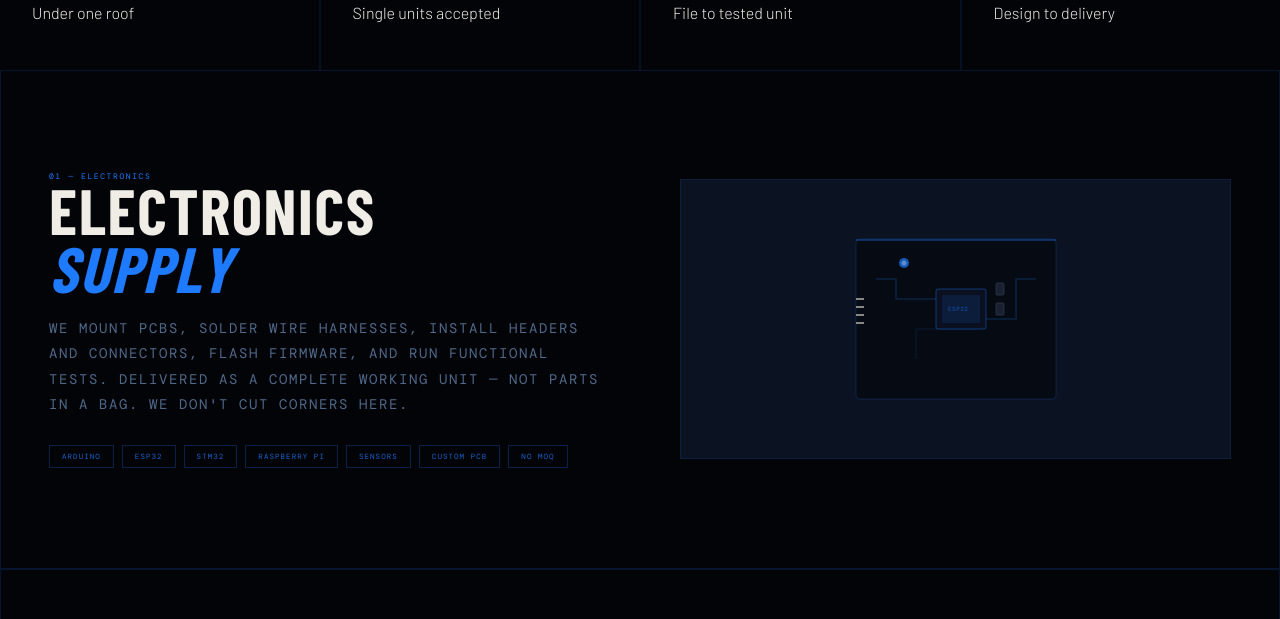
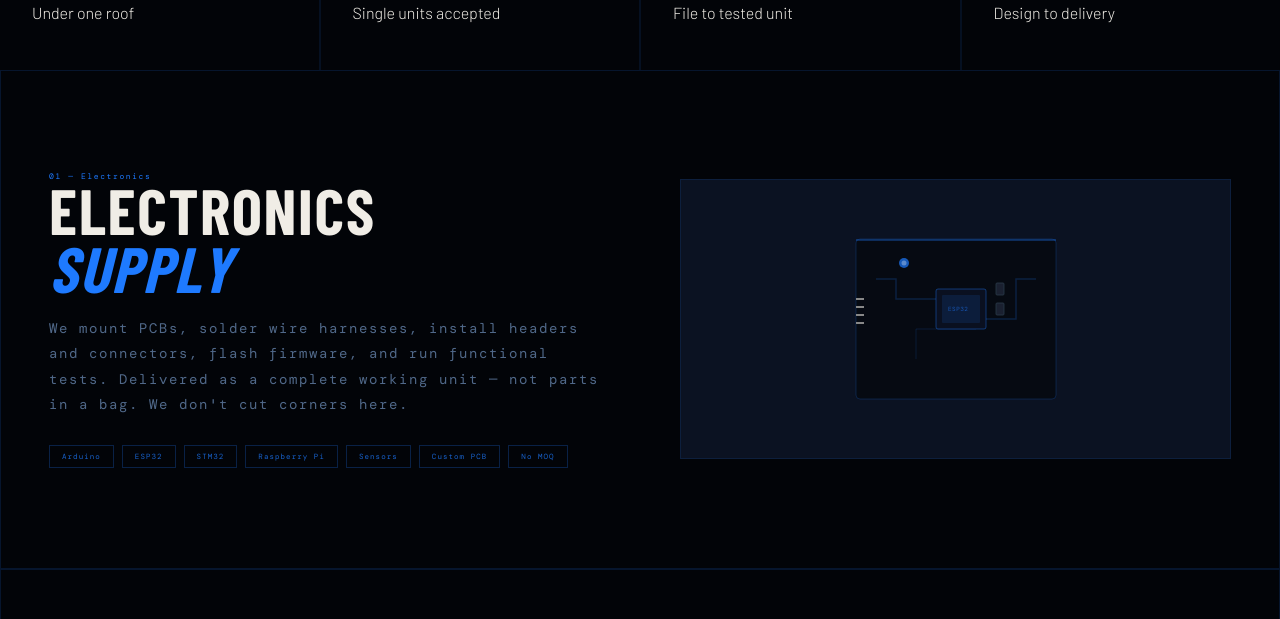
Before and after one commit to solid-labs-3d/solidlabs-website, a React (Vite) app: page /extreme in a window 1280 px wide. Shown: the part 964-1583 px from the top of the page. Built offline with nearby package versions, Linux system fonts and the light colour scheme; a web font is replaced by a local one.

Commit message:
text decoration

```diff
--- a/src/pages/Extreme.jsx
+++ b/src/pages/Extreme.jsx
@@ -1809,130 +1809,6 @@ export default function Extreme() {
         ))}
       </div>
 
-      {/* ══ SERVICE STACK OVERVIEW ════════════════
-      <section
-        className="sec-pad"
-        style={{
-          background: "#030610",
-          borderBottom: "1px solid rgba(30,122,255,.1)",
-        }}
-      >
-        <div className="sh rv" style={{ borderColor: "rgba(30,122,255,.12)" }}>
-          <h2 className="sh-t" style={{ color: "#f0ede6" }}>
-            Our Full Stack
-          </h2>
-          <span
-            style={{
-              fontFamily: "var(--ff-mono)",
-              fontSize: "8.5px",
-              letterSpacing: ".2em",
-              textTransform: "uppercase",
-              color: "rgba(30,122,255,.3)",
-            }}
-          >
-            Every process — one team
-          </span>
-        </div>
-        <div
-          style={{
-            display: "grid",
-            gridTemplateColumns: "repeat(4,1fr)",
-            gap: 2,
-            background: "rgba(30,122,255,.08)",
-          }}
-          className="rv d1"
-        >
-          {SERVICE_STACK.map((s) => (
-            <div
-              key={s.label}
-              style={{
-                background: "#030610",
-                padding: "28px 24px",
-                borderBottom: "1px solid rgba(30,122,255,.08)",
-                position: "relative",
-                transition: "background .2s",
-                cursor: s.link ? "pointer" : "default",
-              }}
-              onClick={() => s.link && nav(s.link)}
-              onMouseEnter={(e) =>
-                (e.currentTarget.style.background = "#060a14")
-              }
-              onMouseLeave={(e) =>
-                (e.currentTarget.style.background = "#030610")
-              }
-            >
-              {s.soon && (
-                <div
-                  style={{
-                    position: "absolute",
-                    top: 12,
-                    right: 12,
-                    fontFamily: "var(--ff-mono)",
-                    fontSize: "7px",
-                    letterSpacing: ".14em",
-                    textTransform: "uppercase",
-                    color: "#1e7aff",
-                    border: "1px solid rgba(30,122,255,.3)",
-                    padding: "2px 7px",
-                  }}
-                >
-                  Soon
-                </div>
-              )}
-              {s.link && (
-                <div
-                  style={{
-                    position: "absolute",
-                    top: 12,
-                    right: 12,
-                    fontFamily: "var(--ff-mono)",
-                    fontSize: "7px",
-                    letterSpacing: ".1em",
-                    color: "rgba(30,122,255,.4)",
-                  }}
-                >
-                  →
-                </div>
-              )}
-              <div
-                style={{
-                  fontFamily: "var(--ff-cond)",
-                  fontWeight: 900,
-                  fontSize: 28,
-                  color: "rgba(30,122,255,.4)",
-                  marginBottom: 10,
-                  lineHeight: 1,
-                }}
-              >
-                {s.icon}
-              </div>
-              <div
-                style={{
-                  fontFamily: "var(--ff-cond)",
-                  fontWeight: 800,
-                  fontSize: 18,
-                  color: "#f0ede6",
-                  marginBottom: 6,
-                  lineHeight: 1.1,
-                }}
-              >
-                {s.label}
-              </div>
-              <div
-                style={{
-                  fontFamily: "var(--ff-mono)",
-                  fontSize: "9px",
-                  letterSpacing: ".1em",
-                  color: "rgba(30,122,255,.5)",
-                  textTransform: "uppercase",
-                }}
-              >
-                {s.sub}
-              </div>
-            </div>
-          ))}
-        </div>
-      </section> */}
 
       {/* ══ ZOOM CAPABILITIES ═════════════════════ */}
       <div className="ex-zoom-sec">
@@ -1945,7 +1821,7 @@ export default function Extreme() {
               fontFamily: "var(--ff-mono)",
               fontSize: " 8px",
               letterSpacing: ".2em",
-              textTransform: "uppercase",
+
               border: "1px solid rgba(30,122,255,.15)",
             }}
           >
--- a/src/styles/pages/extreme.css
+++ b/src/styles/pages/extreme.css
@@ -5,7 +5,7 @@
 .ex-hero-glow { position: absolute; inset: 0; background: radial-gradient(ellipse 80% 70% at 60% 40%, rgba(30,122,255,.1), transparent 65%); }
 .ex-hero-scan { position: absolute; left: 0; right: 0; height: 2px; background: linear-gradient(to right, transparent, rgba(30,122,255,.6), transparent); animation: scan 4s linear infinite; top: 0; }
 .ex-hero-data { position: absolute; top: 30%; right: 48px; display: flex; flex-direction: column; gap: 8px; opacity: 0; animation: fadeup .8s ease 1.2s forwards; }
-.ex-data-line { font-family: var(--ff-mono); font-size: 8px; letter-spacing: .14em; text-transform: uppercase; color: rgba(30,122,255,.5); }
+.ex-data-line { font-family: var(--ff-mono); font-size: 8px; letter-spacing: .14em; color: rgba(30,122,255,.5); }
 .ex-data-line span { color: rgba(30,122,255,.9); }
 .ex-h1 { font-family: var(--ff-cond); font-weight: 900; font-size: clamp(72px,13vw,170px); line-height: .83; letter-spacing: .01em; margin-bottom: 36px; position: relative; }
 .ex-h1 em { font-style: italic; color: var(--bl); }
@@ -17,7 +17,7 @@
 .ex-cap-title em { font-style: italic; color: var(--bl); }
 .ex-cap-desc { font-size: 14px; color: rgba(100,130,170,.8); line-height: 1.8; margin-bottom: 28px; }
 .ex-cap-specs { display: flex; flex-wrap: wrap; gap: 8px; }
-.ex-spec { font-family: var(--ff-mono); font-size: 7.5px; letter-spacing: .14em; text-transform: uppercase; padding: 6px 12px; border: 1px solid rgba(30,122,255,.25); color: rgba(30,122,255,.8); }
+.ex-spec { font-family: var(--ff-mono); font-size: 7.5px; letter-spacing: .14em;  padding: 6px 12px; border: 1px solid rgba(30,122,255,.25); color: rgba(30,122,255,.8); }
 .ex-visual { display: flex; align-items: center; justify-content: center; min-height: 280px; background: rgba(14,22,40,.8); border: 1px solid rgba(30,122,255,.12); position: relative; overflow: hidden; }
 .ex-stats { display: grid; grid-template-columns: repeat(4,1fr); gap: 2px; background: rgba(30,122,255,.1); }
 .ex-stat { background: #020408; padding: 48px 32px; display: flex; flex-direction: column; gap: 8px; }
```
